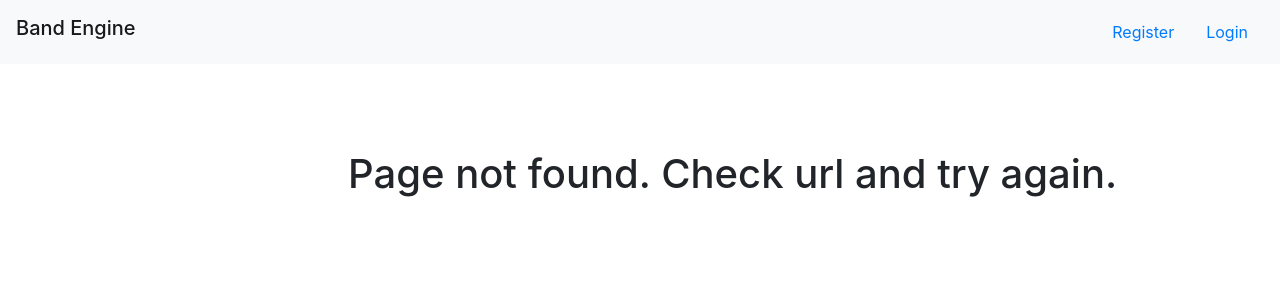
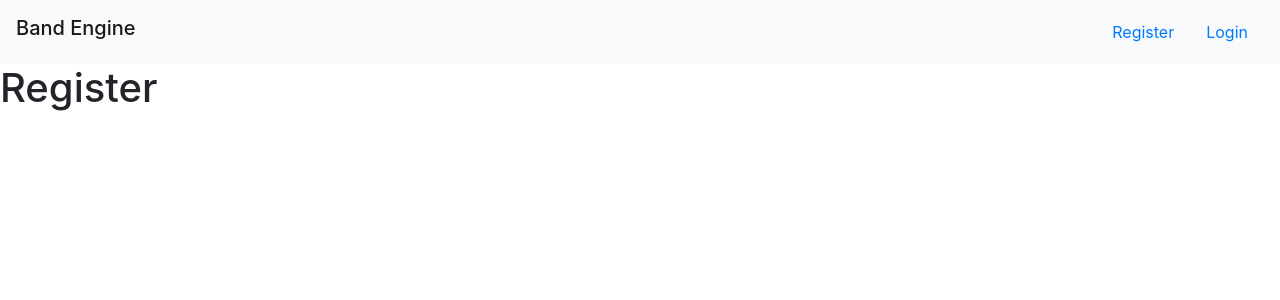
Before and after one commit to adamneuj/BandEngine.Web, an Angular app: page /register in a window 1280 px wide. Before the commit this address had no page. Shown: the top 300 px of the page. Built offline with nearby package versions, Linux system fonts and the light colour scheme.

Commit message:
Add register component and material icon to pagenotfound component

```diff
--- a/src/app/app-routing.module.ts
+++ b/src/app/app-routing.module.ts
@@ -3,10 +3,12 @@ import { Routes, RouterModule } from '@angular/router';
 import { HomeComponent } from './home/home.component';
 import { LoginComponent } from './login/login.component';
 import { PageNotFoundComponent } from './page-not-found/page-not-found.component';
+import { RegisterComponent } from './register/register.component';
 
 const routes: Routes = [
   {path: '', component: HomeComponent},
   {path: 'login', component: LoginComponent},
+  {path: 'register', component: RegisterComponent},
   {path: '**', component: PageNotFoundComponent}
 ];
 
--- a/src/app/home/home.component.html
+++ b/src/app/home/home.component.html
@@ -1,3 +1,6 @@
 <h1>
-    Home
+    Welcome to Band Engine!
 </h1>
+<p>
+    Band Engine is a tool to accomplish all your goals as a professional musician.  This application will help manage each of your acts or bands.
+</p>
--- a/src/app/login/login.component.html
+++ b/src/app/login/login.component.html
@@ -1 +1,3 @@
-<p>login works!</p>
+<h1>
+    Login
+</h1>
--- a/src/app/navigation/navigation.component.html
+++ b/src/app/navigation/navigation.component.html
@@ -2,7 +2,7 @@
     <a class="navbar-brand h1" routerLink=''>Band Engine</a>
     <span>
         <form class="form-inline">
-            <a class="nav-link" href="">Register</a>
+            <a class="nav-link" routerLink='/register'>Register</a>
             <a class="nav-link" routerLink='/login'>Login</a>
         </form>
     </span>
--- a/src/app/page-not-found/page-not-found.component.css
+++ b/src/app/page-not-found/page-not-found.component.css
@@ -1,7 +1,13 @@
 #pageNotFound {
+    text-align: center;
     position: fixed;
-    top: 25%;
+    top: 20%;
     left: 35%;
     margin-top: -50px;
     margin-left: -100px;
 }
+
+.sadIcon {
+    text-align: center;
+    font-size:200px;
+}
--- a/src/app/page-not-found/page-not-found.component.html
+++ b/src/app/page-not-found/page-not-found.component.html
@@ -1,3 +1,8 @@
-<h1 id='pageNotFound'>
-    Page not found.  Check url and try again.
-</h1>
+<div id='pageNotFound'>
+    <div class="sadIcon">
+        <mat-icon [inline]="true">sentiment_very_dissatisfied</mat-icon>
+    </div>
+    <h1>
+        Page not found.  Check url and try again.
+    </h1>
+</div>
--- /dev/null
+++ b/src/app/register/register.component.html
@@ -0,0 +1,3 @@
+<h1>
+    Register
+</h1>
--- /dev/null
+++ b/src/app/register/register.component.ts
@@ -0,0 +1,15 @@
+import { Component, OnInit } from '@angular/core';
+
+@Component({
+  selector: 'app-register',
+  templateUrl: './register.component.html',
+  styleUrls: ['./register.component.css']
+})
+export class RegisterComponent implements OnInit {
+
+  constructor() { }
+
+  ngOnInit(): void {
+  }
+
+}
```
Also changed, not shown: src/app/app.module.ts (+7 -1 lines), src/app/register/register.component.css (added), 1 other file (tests, documents, lock files or other folders).
